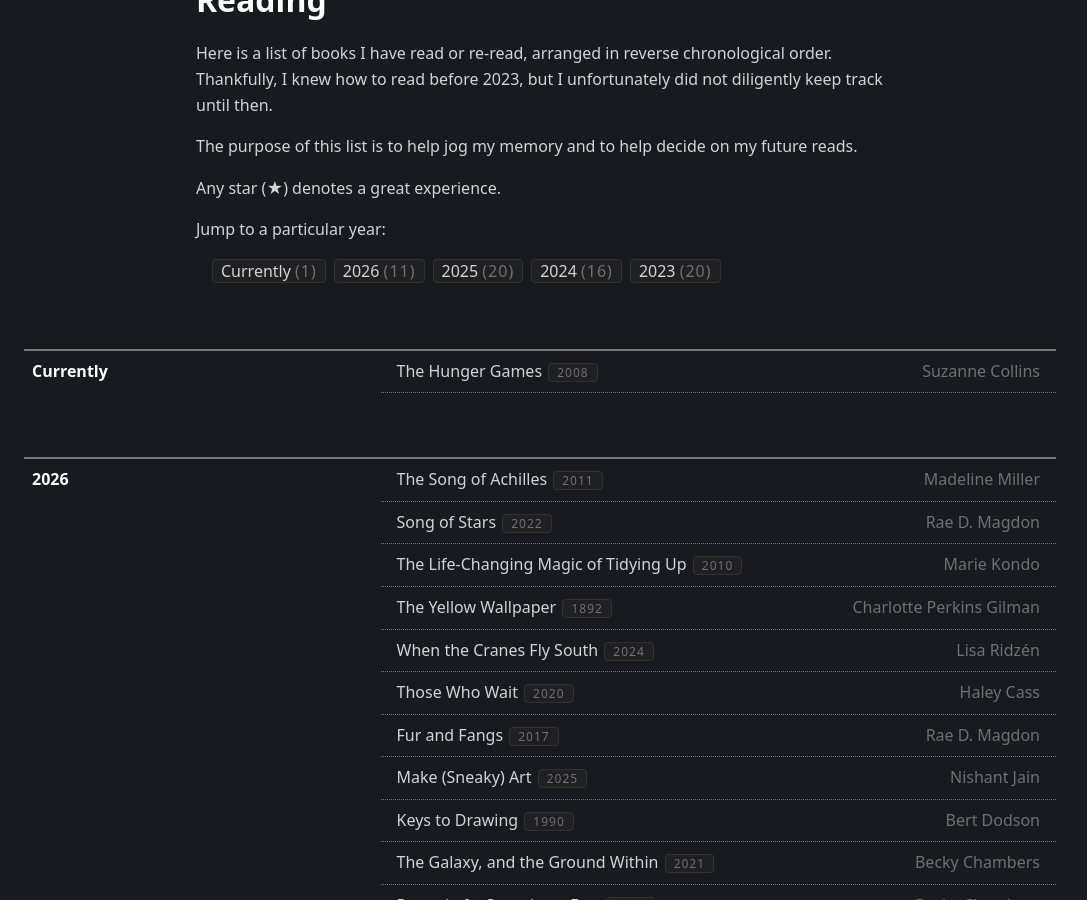
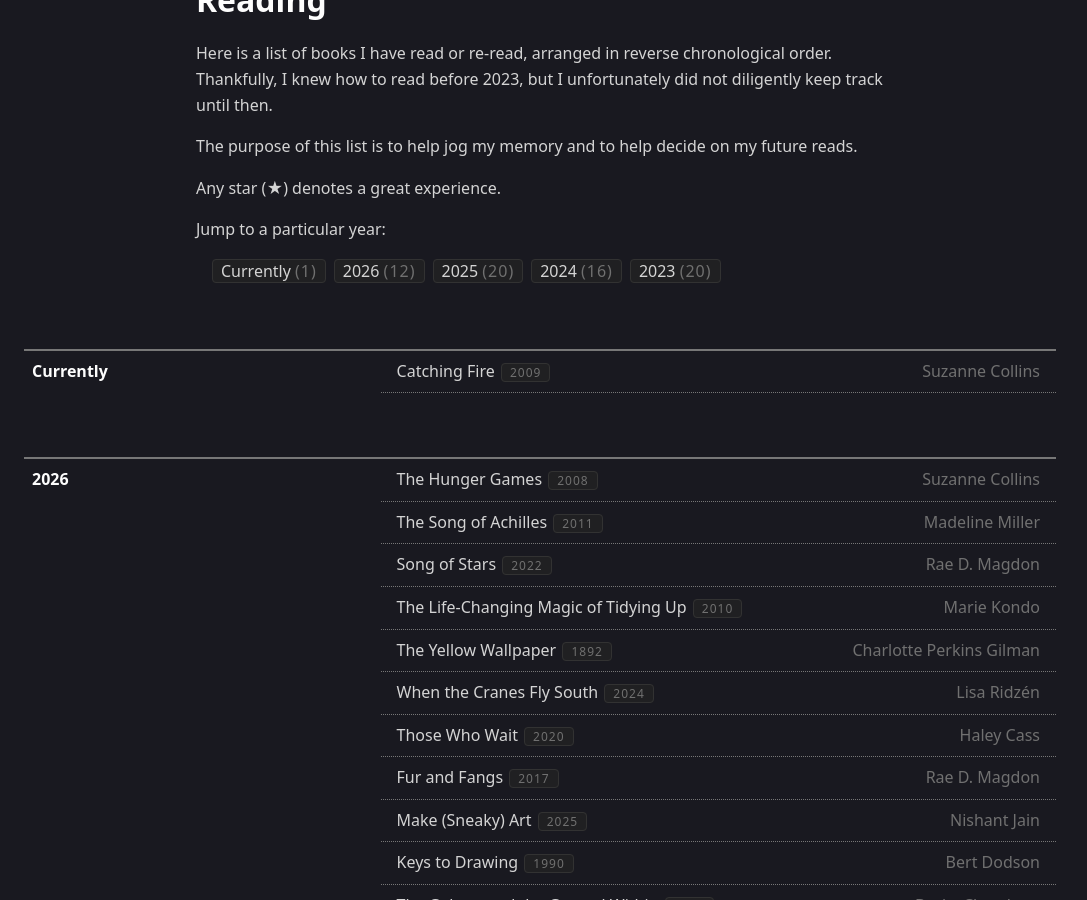
Before and after one commit to KlazHTT/personal-website, a Jekyll site: the page built from pages/reading.md, in a window 1280 px wide and 900 px high, scrolled down 319 px. Shown: the whole window, without its empty margins (100-1187 px from the left). Built offline with Jekyll 4.4.1, drawn with Linux system fonts in a browser that asks for light colours.

Commit message:
Update reads.yml

```diff
--- a/_data/reads.yml
+++ b/_data/reads.yml
@@ -1,11 +1,15 @@
 - year: Currently
+  reads:
+    - title: Catching Fire
+      author: Suzanne Collins
+      published: 2009
+      status:
+- year: 2026
   reads:
     - title: The Hunger Games
       author: Suzanne Collins
       published: 2008
-      status:
-- year: 2026
-  reads:
+      status: Completed
     - title: The Song of Achilles
       author: Madeline Miller
       published: 2011
```
